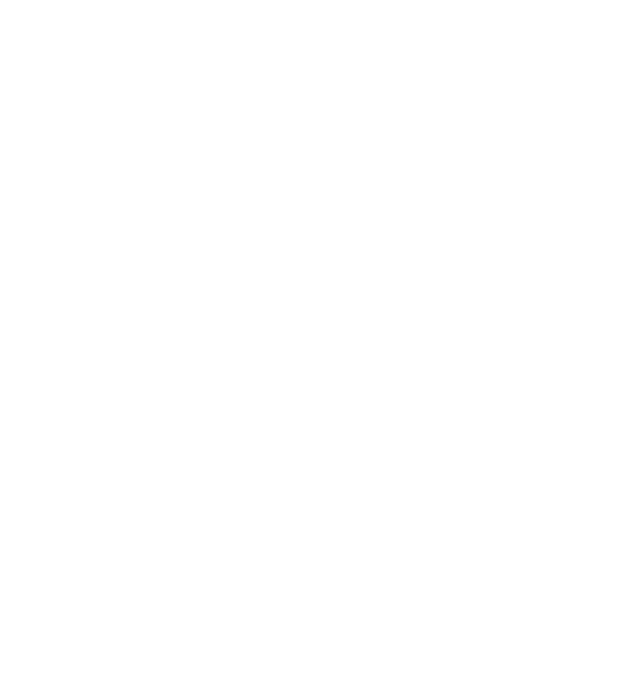
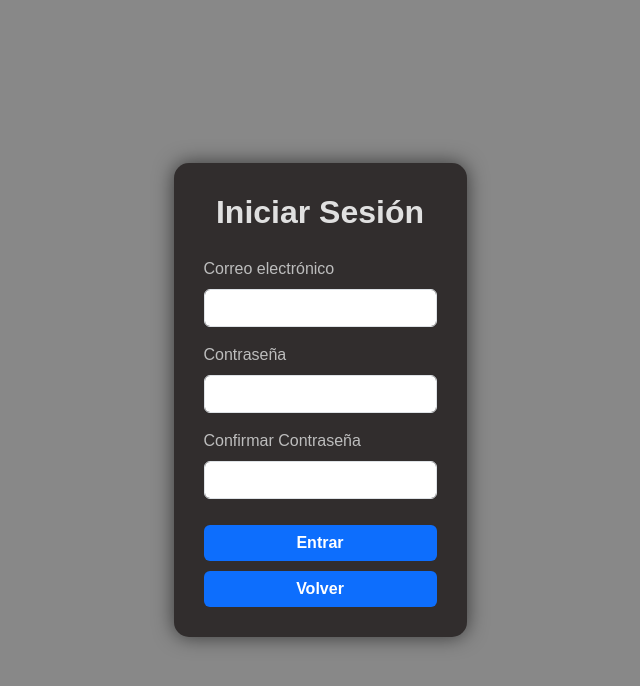
Before and after one commit to SantiagoPerezAgustin/TPI-2-tup1-BICHTEC, a React (Vite) app in the folder Frontend/: page /login in a window 1280 px wide. Before the commit this address had no page. Shown: the top 686 px of the page, without its empty margins (320-960 px from the left). Built offline with nearby package versions, Linux system fonts and the light colour scheme.

Commit message:
Cree el fomulario pero no lo conecte con base de datos

```diff
--- a/Frontend/src/App.jsx
+++ b/Frontend/src/App.jsx
@@ -2,15 +2,16 @@
 import { Routes, Route } from "react-router-dom";
 import Header from "./components/Header/Header.jsx";
 import Home from "./pages/Home/Home.jsx";
-import Carousels from "./components/CarouselsExample/Carousels.jsx";
 import "./App.css";
 import Footer from "./components/Footer/Footer.jsx";
+import FormPage from "./pages/FormPage/FormPage.jsx";
 
 function App() {
   return (
     <>
       <Routes>
         <Route path="/" element={<Home />} />
+        <Route path="/login" element={<FormPage />} />
       </Routes>
     </>
   );
--- a/Frontend/src/components/Header/Header.jsx
+++ b/Frontend/src/components/Header/Header.jsx
@@ -39,10 +39,9 @@
                 </a>
               </li>
             </ul>
-            {/* Iniciar Sesión alineado a la derecha */}
             <ul className="navbar-nav mx-3">
               <li className="nav-item">
-                <a className="nav-link text-nowrap" href="#">
+                <a className="nav-link text-nowrap" href="/login">
                   Iniciar Sesión 🔐
                 </a>
               </li>
--- /dev/null
+++ b/Frontend/src/components/Login/Login.jsx
@@ -0,0 +1,97 @@
+import React from "react";
+import "./login.css"
+import { useState } from "react";
+import { useNavigate } from "react-router-dom";
+
+const Login = ({onSubmit, errores, refs}) => {
+    const [formData, setFormData] = useState({
+        email: "",
+        password: "",
+        repeatPassword: "",
+    });
+
+    const handleChange = (e) => {
+        setFormData({
+          ...formData,
+          [e.target.name]: e.target.value,
+        });
+    }
+
+    const handleSubmit = (e) => {
+        e.preventDefault();
+        onSubmit(formData);
+    }
+
+    const navigate = useNavigate();
+
+    return (
+      <div className="d-flex justify-content-center align-items-center vh-100">
+        <div className="login-box">
+          <h2>Iniciar Sesión</h2>
+          <form onSubmit={handleSubmit} noValidate>
+            <div className="mb-3">
+              <label htmlFor="email" className="form-label">
+                Correo electrónico
+              </label>
+              <input
+                type="email"
+                name="email"
+                className="form-control"
+                id="email"
+                value={formData.email}
+                onChange={handleChange}
+                ref={refs.emailRef}
+              />
+              {errores.email && <p style={{ color: "red" }}>{errores.email}</p>}
+            </div>
+            <div className="mb-3">
+              <label htmlFor="password" className="form-label">
+                Contraseña
+              </label>
+              <input
+                type="password"
+                name="password"
+                className="form-control"
+                id="password"
+                value={formData.password}
+                onChange={handleChange}
+                ref={refs.passwordRef}
+              />
+              {errores.password && (
+                <p style={{ color: "red" }}>{errores.password}</p>
+              )}
+            </div>
+            <div className="mb-3">
+              <label htmlFor="repeatPassword" className="form-label">
+                Confirmar Contraseña
+              </label>
+              <input
+                type="password"
+                name="repeatPassword"
+                className="form-control"
+                id="repeatPassword"
+                value={formData.repeatPassword}
+                onChange={handleChange}
+                ref={refs.repeatPasswordRef}
+              />
+              {errores.repeatPassword && (
+                <p style={{ color: "red" }}>{errores.repeatPassword}</p>
+              )}
+            </div>
+            <button type="submit" className="btn btn-primary">
+              Entrar
+            </button>
+            <button
+              type="button"
+              className="btn btn-primary"
+              onClick={() => navigate("/")}
+            >
+              Volver
+            </button>
+          </form>
+        </div>
+      </div>
+    );
+}
+
+export default Login;
--- /dev/null
+++ b/Frontend/src/components/Login/login.css
@@ -0,0 +1,53 @@
+body {
+    display: flex;
+    justify-content: center;
+    align-items: center;
+    height: 100vh;
+    margin: 0;
+    font-family: 'Segoe UI', Tahoma, Geneva, Verdana, sans-serif;
+    background-color: #888;
+}
+
+.login-box {
+    width: 100%;
+    max-width: 400px;
+    background-color: #312d2d;
+    padding: 30px;
+    border-radius: 15px;
+    box-shadow: 0 0 20px rgba(0, 0, 0, 0.6);
+}
+
+h2 {
+    text-align: center;
+    margin-bottom: 25px;
+    font-weight: bold;
+    color: #e0e0e0;
+}
+
+label {
+    color: #bdbdbd;
+}
+
+input {
+    background-color: #2c2c2c;
+    color: #fff;
+    border: 1px solid #444;
+}
+
+input::placeholder {
+    color: #888;
+}
+
+form .btn {
+    width: 100%;
+    background-color: #0d6efd;
+    border: none;
+    font-weight: bold;
+    margin-top: 10px;
+    color: #fff;
+    transition: background-color 0.3s ease;
+}
+
+form .btn:hover {
+    background-color: #0b5ed7;
+}
--- /dev/null
+++ b/Frontend/src/components/Validations/ValidationsForms.jsx
@@ -0,0 +1,27 @@
+const ValidationsForms = (datos) => {
+    const errores = {};
+
+    if (!datos.email?.trim()){
+        errores.email = "El email es obligatorio";
+    }else if (!/\S+@\S+\.\S+/.test(datos.email)){
+        errores.email = "El email no es válido";
+    }
+
+    if (!datos.password?.trim()){
+        errores.password = "La contraseña es obligatoria";
+    }else if (!/^(?=.*[A-Za-z])(?=.*\d)[A-Za-z\d]{8,}$/.test(datos.password)) {
+        errores.password = "Mínimo 8 caracteres, incluyendo letras y números";
+    }
+
+    if(!datos.password?.trim()) {
+        errores.repeatPassword = "Confirma la contaseña";
+    }else if (!/^(?=.*[A-Za-z])(?=.*\d)[A-Za-z\d]{8,}$/.test(datos.repeatPassword)) {
+        errores.repeatPassword =
+          "Mínimo 8 caracteres, incluyendo letras y números";
+    }else if(datos.repeatPassword !== datos.password) {
+        errores.repeatPassword = "La contraseña tiene que ser igual";
+    }
+    return errores;
+}
+
+export default ValidationsForms;
--- /dev/null
+++ b/Frontend/src/pages/FormPage/FormPage.jsx
@@ -0,0 +1,46 @@
+import Login from "../../components/Login/Login";
+import ValidationsForms from "../../components/Validations/ValidationsForms";
+import { useRef, useState } from "react";
+import { useNavigate } from "react-router-dom";
+
+function FormPage() {
+    const emailRef = useRef(null);
+    const passwordRef = useRef(null);
+    const repeatPasswordRef = useRef(null);
+    const [errores, setErrores] = useState({});
+    const navigate = useNavigate();
+
+    const manejarEnvio = (FormData) => {
+        const errores = ValidationsForms(FormData);
+
+        if(Object.keys(errores).length > 0) {
+            if (errores.email && emailRef.current) {
+                emailRef.current.focus();
+            } else if (errores.password && passwordRef.current) {
+                passwordRef.current.focus();
+            } else if (errores.repeatPassword && repeatPasswordRef.current) {
+                repeatPasswordRef.current.focus();
+            }
+
+            setErrores(errores);
+        } else {
+            setErrores({});
+            console.log("✅ Formulario válido:", FormData);
+            navigate("/");
+        }
+    };
+
+    return (
+      <>
+        <div>
+          <Login
+            onSubmit={manejarEnvio}
+            errores={errores}
+            refs={{ emailRef, passwordRef, repeatPasswordRef}}
+          />
+        </div>
+      </>
+    );
+}
+
+export default FormPage;
```
